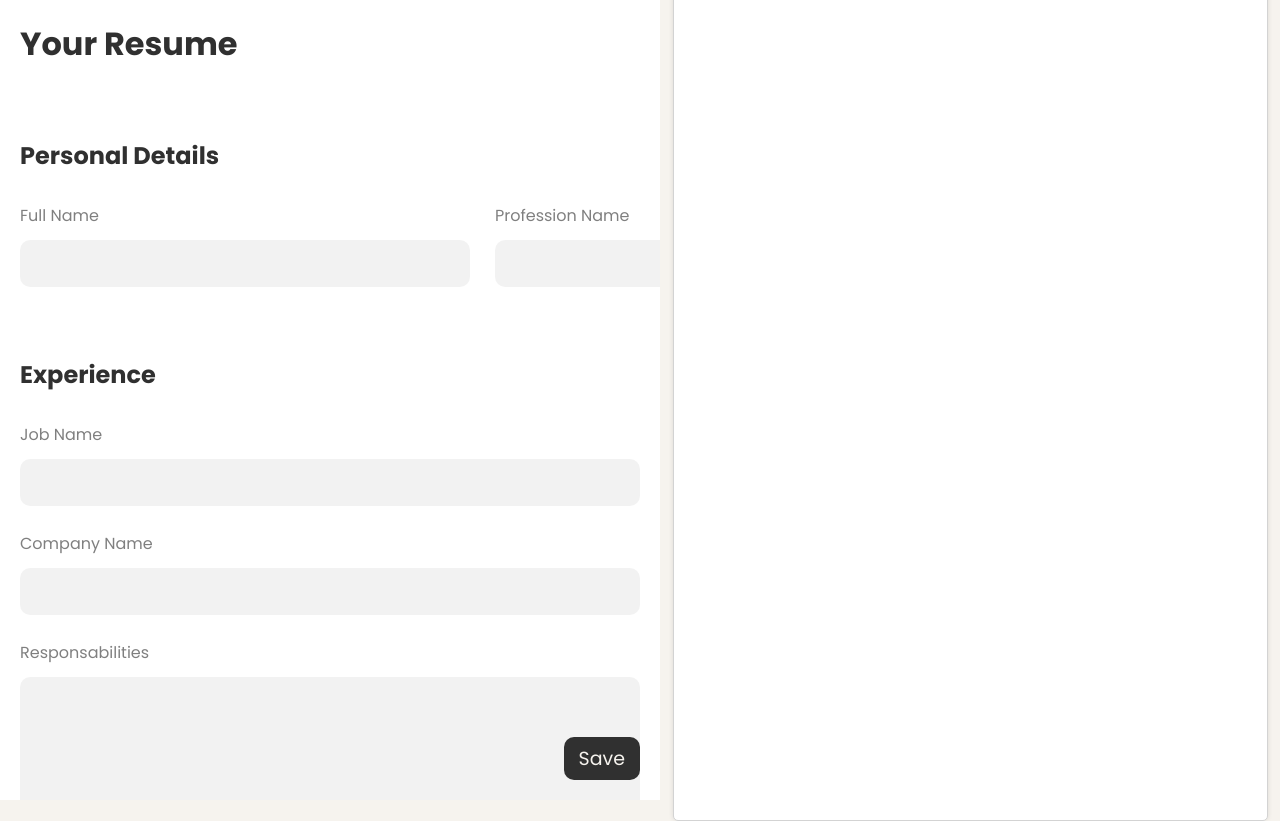
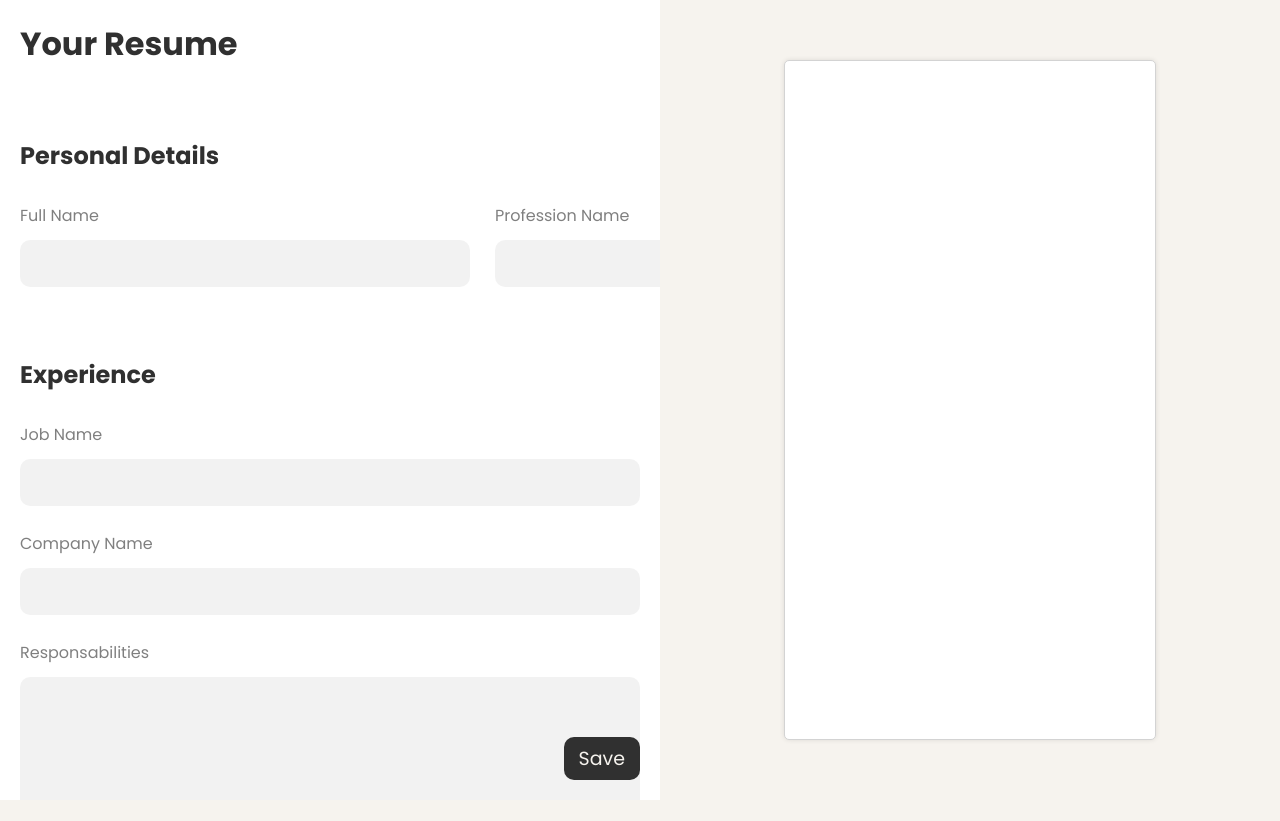
Before and after one commit to joaomarcosbc/myresume, a Next.js app: page / in a window 1280 px wide. After the commit the page ends 800 px from the top, so only its background shows below. Built offline with nearby package versions, Linux system fonts and the light colour scheme.

Commit message:
fix: button hover & resume size

```diff
--- a/src/styles/Button.module.css
+++ b/src/styles/Button.module.css
@@ -11,5 +11,5 @@
 }
 
 .button:hover {
-  background-color: rgb(0, 0, 0, 0.85);
+  background-color: rgb(0, 0, 0, 0.87);
 }
--- a/src/styles/Resume.module.css
+++ b/src/styles/Resume.module.css
@@ -1,14 +1,13 @@
 .page {
   display: block;
-      height: 842px;
-      width: 595px;
+  height: 84.907563%;
+  width: 60%;
   margin: 1cm auto;
-      border: 1px #D3D3D3 solid;
+  border: 1px #d3d3d3 solid;
   border-radius: 5px;
   background: white;
   box-shadow: 0 0 5px rgba(0, 0, 0, 0.1);
 }
-
 
 @page {
   size: A4;
```
Lines whose indentation alone changed are shown as unchanged.
